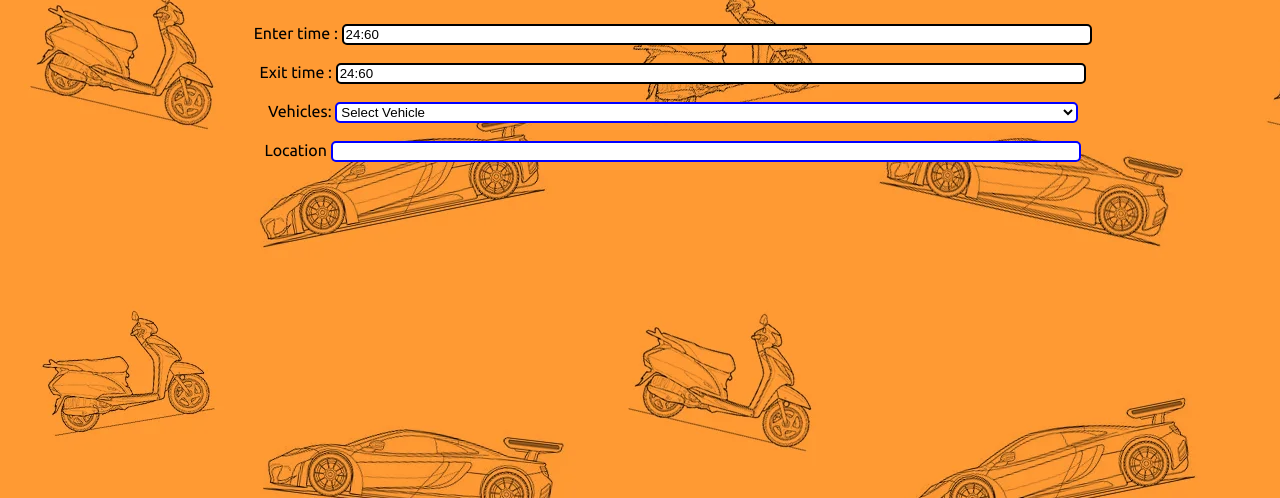
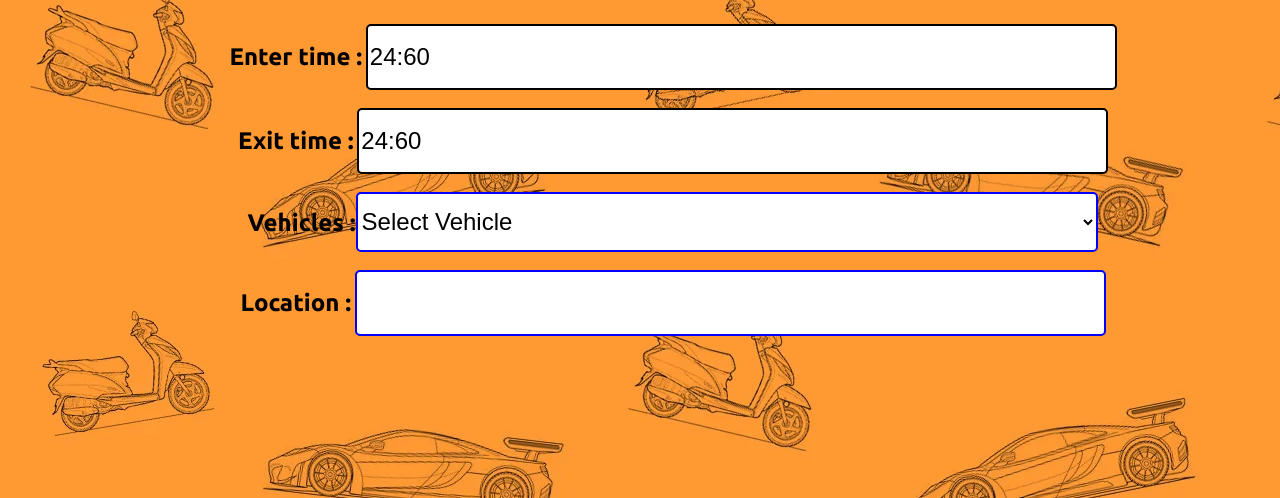
Before and after one commit to bLade1295/websitemain, a plain HTML site: page location.html in a window 1280 px wide. Shown: the part 302-800 px from the top of the page. Drawn offline with Linux system fonts and the light colour scheme; some packages are replaced by stand-ins of ours.

Commit message:
Add files via upload

```diff
--- a/location.html
+++ b/location.html
@@ -4,9 +4,16 @@
     <meta charset="UTF-8">
     <meta name="viewport" content="width=device-width, initial-scale=1.0">
     <title> Location selector</title>
+    <script
+    src="https://maps.googleapis.com/maps/api/js?key=AIzaSyBo4qhw7iNOen15XPX3SOiMaaqnKbJ6V4U&callback=initMap&loading=async&libraries=&v=weekly" defer>
+    // maps,marker&v=beta
+</script>
+<!-- <script
+    src="https://maps.googleapis.com/maps/api/js?key=YOUR_API_KEY&loading=async&libraries=maps,marker&v=beta" defer>
+</script> -->
     <link rel="preconnect" href="https://fonts.googleapis.com">
-<link rel="preconnect" href="https://fonts.gstatic.com" crossorigin>
-<link href="https://fonts.googleapis.com/css2?family=Ubuntu:ital,wght@0,300;0,400;0,500;0,700;1,300;1,400;1,500;1,700&display=swap" rel="stylesheet">
+    <link rel="preconnect" href="https://fonts.gstatic.com" crossorigin><link href="https://fonts.googleapis.com/css2?family=Ubuntu:ital,wght@0,300;0,400;0,500;0,700;1,300;1,400;1,500;1,700&display=swap" rel="stylesheet">
+    <link rel="stylesheet" href="style.css">
     <style>
 
         body{
@@ -14,7 +21,7 @@
             height: 180%;
 
             background-image: url(bkgimg2.webp);
-            z-index: -1;
+            z-index: -2;
         }
         form{
             border: 2px solid solid;
@@ -36,6 +43,7 @@
         }
 
         #Etime-input{
+            font-size: x-large;
             height: 70%;
             width: 60%;
             color: black;
@@ -44,15 +52,18 @@
             border-radius: 5px;
         }
         #Ltime-input{
+            font-size: x-large;
             height: 70%;
             width: 60%;
             color: black;
+
             background-color: white;
             border: 2px solid black;
             border-radius: 5px;
 
         }
         #vehicles{
+            font-size: x-large;
             height:70%;
             width: 60%;
             color: black;
@@ -61,6 +72,7 @@
             border-radius: 5px;
         }
         #loc{
+            font-size: x-large;
             height:70%;
             width: 60%;
             color: black;
@@ -95,6 +107,7 @@
         }
 
 
+
     </style>
 </head>
 <body>
@@ -105,20 +118,20 @@
         <h2 class="ch">Choose your location</h2>
         <form action="backend.php">
             <div>
-                <label for="Etime-input">Enter time :</label>
+                <label for="Etime-input" style="font-size: x-large;"><strong>Enter time :</strong></label>
               <!-- Enter Time: <input type="time" name="" id="Etime" placeholder="24:60">  -->
-              <input type="text" id="Etime-input" name="Etime-input" value="24:60" placeholder="HH:MM">
+              <input type="text" id="Etime-input" name="Etime-input" value="24:60" placeholder="HH:MM"style="height: 60px;">
             </div>
             <br>
             <div>
-                <label for="Ltime-input"> Exit time :</label>
+                <label for="Ltime-input"style="font-size: x-large;"><strong>Exit time :</strong></label>
                 <!-- label for="time-input">Enter Time:</label>  -->
-        <input type="text" id="Ltime-input" name="Ltime-input" value="24:60" placeholder="HH:MM">
+        <input type="text" id="Ltime-input" name="Ltime-input" value="24:60" placeholder="HH:MM" style="height: 60px;">
                <!-- Exit Time: <input type="time" name="" id="Ltime" value="24:60">  -->
             </div>
             <br>
             <div>
-                Vehicles: <select name="vehicles" id="vehicles" >
+                <label for="vehicles"style="font-size: x-large;"><strong>Vehicles :</strong></label><select name="vehicles" id="vehicles" style="height: 60px;">
                     <option value="" disabled selected> Select Vehicle </option>
                     <option value="4 wheeler">Hatchback</option>
                     <option value="4 wheeler">Sedan</option>
@@ -132,15 +145,23 @@
                 <br>
                 <div>
 
-                    <label for="loc">  Location</label>
-                    <input type="text" id="loc">
+                    <label for="loc"style="font-size: x-large;"><strong>Location :</strong></label>
+                    <input type="text" id="loc"style="height: 60px;">
                 </div>
 
                 <br>
+                <div id="map">
+
+
+                    <script src="script.js"></script>
+
+                </div>
 
 
         </form>
     </div>
 
 </body>
+
+
 </html>
```
